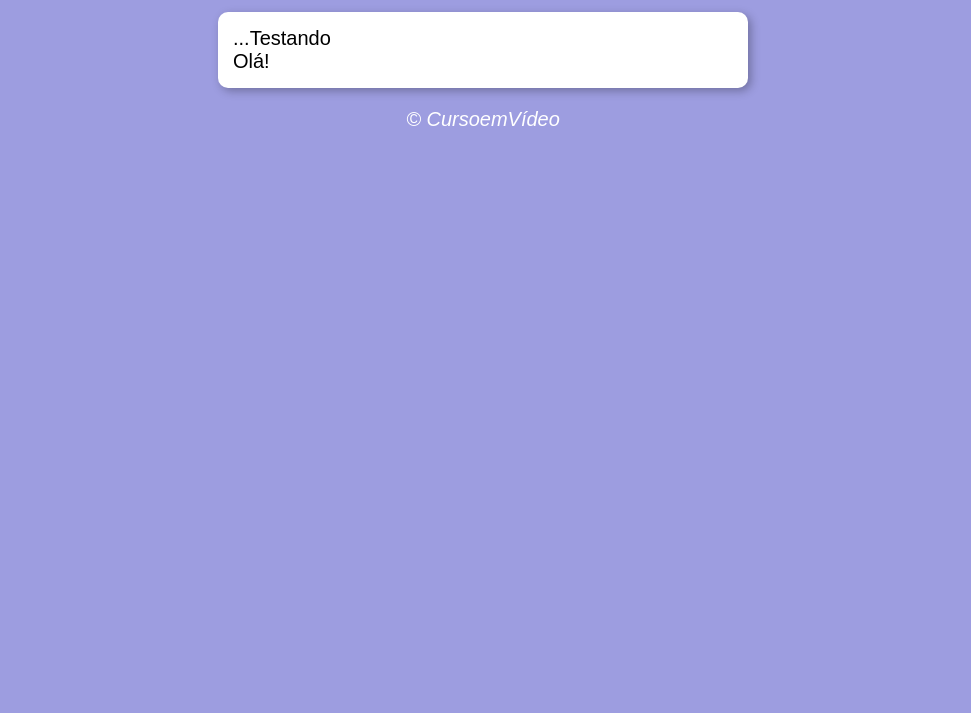
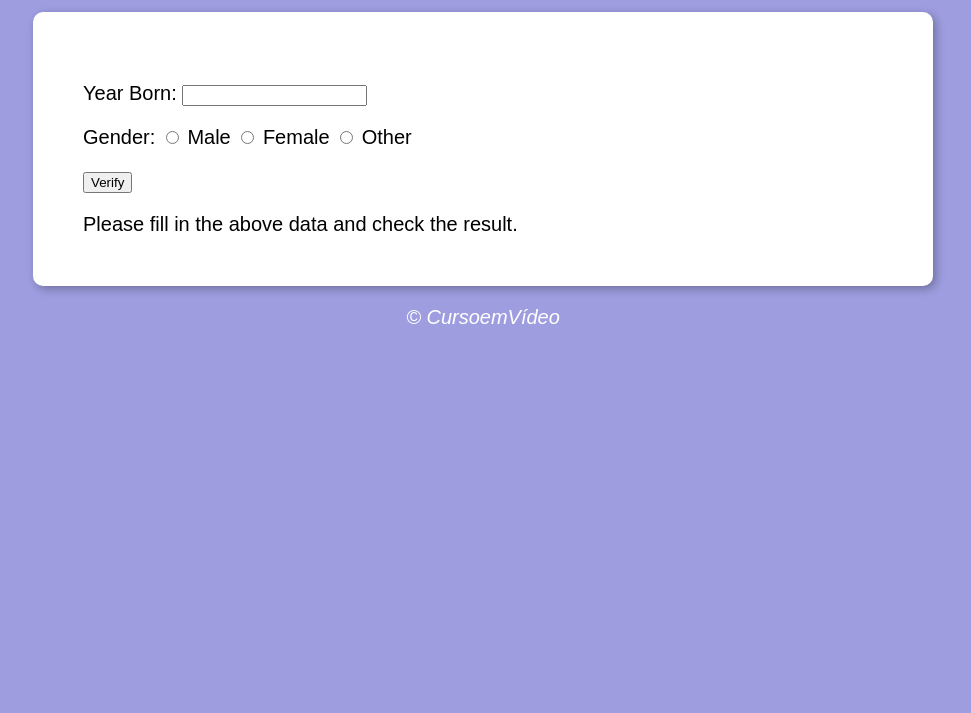
Before and after one commit to PurpleKaz81/curso-em-video-js, a plain HTML site: page aula12ex/ex015/modelo.html in a window 1280 px wide. Shown: the part 87-800 px from the top of the page, without its empty margins (157-1128 px from the left). Drawn offline with Linux system fonts and the light colour scheme.

Commit message:
Started JS appearances in HTML

```diff
--- a/aula12ex/ex015/modelo.html
+++ b/aula12ex/ex015/modelo.html
@@ -4,19 +4,32 @@
   <meta charset="UTF-8">
   <meta http-equiv="X-UA-Compatible" content="IE=edge">
   <meta name="viewport" content="width=device-width, initial-scale=1.0">
-  <title>Modelo de Exercício</title>
+  <title>Age Verifier</title>
   <link rel="stylesheet" href="style.css">
 </head>
 <body>
   <header>
-    <h1>Título</h1>
+    <h1>Age Verifier</h1>
   </header>
   <section>
     <div>
-      ...Testando
+      <p>Year Born:
+        <input type="number" name="txtyear" id="txtyear">
+      </p>
+      <p>Gender:
+        <input type="radio" name="radgender" id="male">
+        <label for="male">Male</label>
+        <input type="radio" name="radgender" id="female">
+        <label for="female">Female</label>
+        <input type="radio" name="radgender" id="other">
+        <label for="other">Other</label>
+      </p>
+      <p>
+        <input type="button" value="Verify" onclick="verify()">
+      </p>
     </div>
-    <div>
-      Olá!
+    <div id="result">
+      Please fill in the above data and check the result.
     </div>
   </section>
   <footer>
--- a/aula12ex/ex015/script.js
+++ b/aula12ex/ex015/script.js
@@ -0,0 +1,11 @@
+function verify(params) {
+  var date = new Date()
+  var year = date.getFullYear()
+  var formYear = window.document.getElementById("txtyear")
+  var result = window.document.querySelector("div#result")
+  if (formYear.value.length == 0 || Number(formYear.value) > year) {
+    window.alert(`Check your data and try again.`)
+  } else {
+    window.alert(`Looks good.`)
+  }
+}
--- a/aula12ex/ex015/style.css
+++ b/aula12ex/ex015/style.css
@@ -11,8 +11,8 @@ header {
 section {
   background: white;
   border-radius: 10px;
-  padding: 15px;
-  width: 500px;
+  padding: 50px;
+  width: 800px;
   margin: auto;
   box-shadow: 3px 3px 10px rgba(0, 0, 0, 0.286);
 }
```
